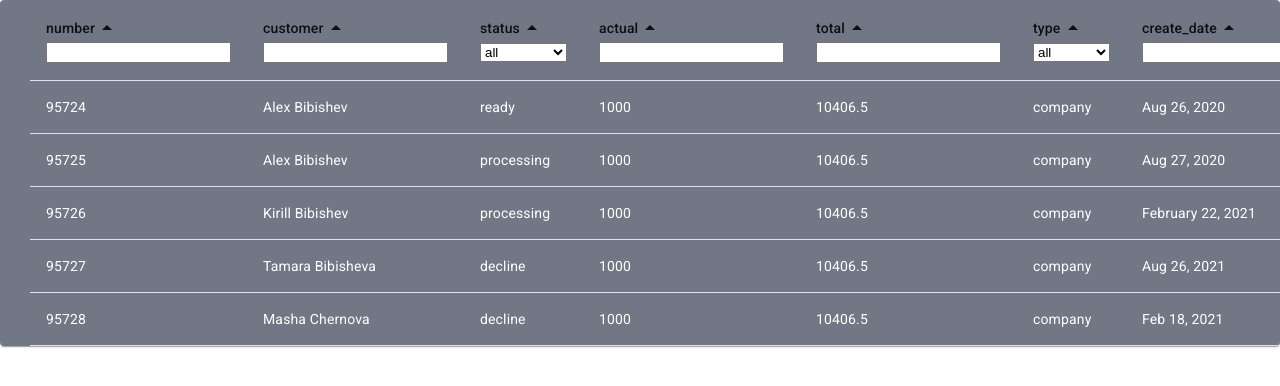
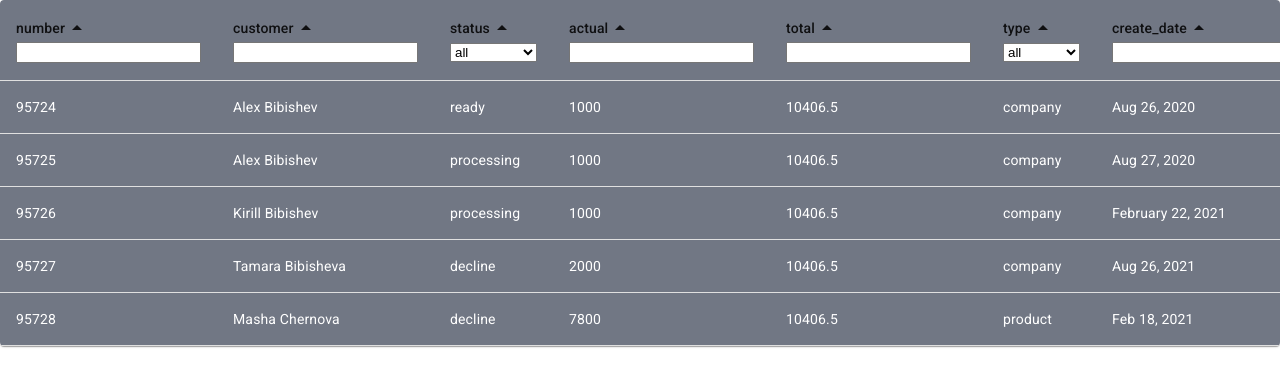
Before and after one commit to Vlady18/Table, a React (Create React App) app: page / in a window 1280 px wide. Shown: the top 386 px of the page. Built offline with nearby package versions, Linux system fonts and the light colour scheme.

Commit message:
material ui success added

```diff
--- a/src/API/Data.js
+++ b/src/API/Data.js
@@ -36,7 +36,7 @@ export const leads = [
     "number": "95727",
     "customer": "Tamara Bibisheva",
     "status": "decline",
-    "actual": "1000",
+    "actual": "2000",
     "total": "10406.5",
     "type": "company",
     "create_date": "Aug 26, 2021",
@@ -47,9 +47,9 @@ export const leads = [
         "number": "95728",
         "customer": "Masha Chernova",
         "status": "decline",
-        "actual": "1000",
+        "actual": "7800",
         "total": "10406.5",
-        "type": "company",
+        "type": "product",
         "create_date": "Feb 18, 2021",
         "close_date": "Feb 18, 2021",
         "country": "Poland",
--- a/src/App.css
+++ /dev/null
@@ -1,38 +0,0 @@
-.App {
-  text-align: center;
-}
-
-.App-logo {
-  height: 40vmin;
-  pointer-events: none;
-}
-
-@media (prefers-reduced-motion: no-preference) {
-  .App-logo {
-    animation: App-logo-spin infinite 20s linear;
-  }
-}
-
-.App-header {
-  background-color: #282c34;
-  min-height: 100vh;
-  display: flex;
-  flex-direction: column;
-  align-items: center;
-  justify-content: center;
-  font-size: calc(10px + 2vmin);
-  color: white;
-}
-
-.App-link {
-  color: #61dafb;
-}
-
-@keyframes App-logo-spin {
-  from {
-    transform: rotate(0deg);
-  }
-  to {
-    transform: rotate(360deg);
-  }
-}
--- a/src/App.js
+++ b/src/App.js
@@ -1,4 +1,3 @@
-import './App.css';
 import {leads} from './API/Data.js'
 import {LeadsTable} from "./Components/Table";
 
--- a/src/Components/Table.js
+++ b/src/Components/Table.js
@@ -1,5 +1,4 @@
 import React, {useState} from 'react';
-import styles from './Table.module.css'
 import DatePicker from "react-datepicker";
 import "react-datepicker/dist/react-datepicker.css";
 import {makeStyles} from '@material-ui/core/styles';
@@ -10,12 +9,8 @@ import TableContainer from '@material-ui/core/TableContainer';
 import TableHead from '@material-ui/core/TableHead';
 import TableRow from '@material-ui/core/TableRow';
 import Paper from '@material-ui/core/Paper';
-import TableSortLabel from '@material-ui/core/TableSortLabel'
-import IconButton from '@material-ui/core/IconButton';
 import ArrowDropDownIcon from '@material-ui/icons/ArrowDropDown';
 import ArrowDropUpIcon from '@material-ui/icons/ArrowDropUp';
-
-import FilterListIcon from '@material-ui/icons/FilterList';
 
 export const LeadsTable = ({leads}) => {
     const useSortableData = (items, config = null) => {
@@ -35,7 +30,6 @@ export const LeadsTable = ({leads}) => {
                 });
             }
             setLeadsList(sortableItems)
-            // return sortableItems;
         }, [items, sortConfig]);
         const requestSort = key => {
             let direction = 'ascending';
@@ -68,7 +62,6 @@ export const LeadsTable = ({leads}) => {
         }
 
         const pickerHandler = (date, el) => {
-            // console.log(new Date(date).getMonth())
             if (date) {
                 setStartDate(date)
                 const filterLeads = leads.filter((it, j) => {
@@ -79,21 +72,16 @@ export const LeadsTable = ({leads}) => {
                 setStartDate('')
                 setLeadsList(leads)
             }
-
         }
-
         return {items: leadsList, requestSort, sortConfig, inputFilter, statusHandler, pickerHandler};
     }
-    // useSortableData(leads)
     const {items, requestSort, inputFilter, statusHandler, sortConfig, pickerHandler} = useSortableData(leads);
     const [startDate, setStartDate] = useState('');
     const useStyles = makeStyles({
         table: {
             border: 0,
             background: '#0c162c94',
-            display: 'block',
             width: '100%',
-            // height: '100vh',
             overflowX: 'auto',
             borderRadius: 3,
             boxShadow: '0 3px 5px 2px rgba(255, 105, 135, .3)',
@@ -107,19 +95,6 @@ export const LeadsTable = ({leads}) => {
                 color: '#ffffff'
             }
         },
-        visuallyHidden: {
-            border: 0,
-            clip: 'rect(0 0 0 0)',
-            height: 1,
-            margin: -1,
-            overflow: 'hidden',
-            padding: 0,
-            position: 'absolute',
-            top: 20,
-            width: 1,
-        },
-
-
     });
     const classes = useStyles();
     return (
@@ -135,7 +110,7 @@ export const LeadsTable = ({leads}) => {
                                             key={i}>
                                             <span onClick={() => requestSort(el)}>{el}
                                                 {
-                                                    sortConfig && sortConfig.direction === "ascending" ? <ArrowDropDownIcon/> : <ArrowDropUpIcon/>
+                                                    sortConfig && sortConfig.key == el && sortConfig.direction === "ascending" ? <ArrowDropDownIcon/> : <ArrowDropUpIcon/>
                                                 }
                                             </span>
                                             {el === 'status' ? <select onChange={(e) => statusHandler(e, el)}>
--- a/src/Components/Table.module.css
+++ /dev/null
@@ -1,3 +0,0 @@
-.table{
-    /*border: 1px solid red;*/
-}
```
Also changed, not shown: src/logo.svg (deleted), 1 other file (tests, documents, lock files or other folders).
